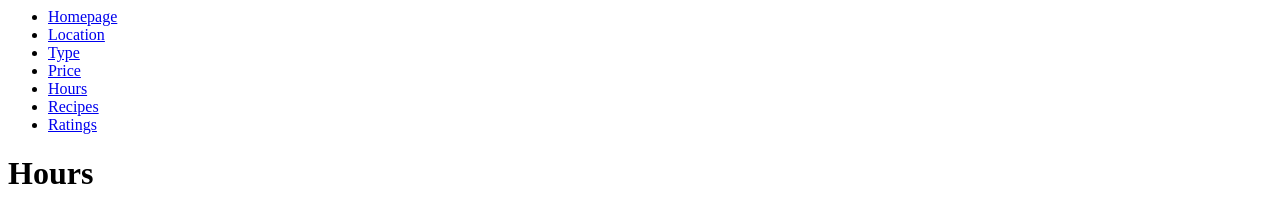
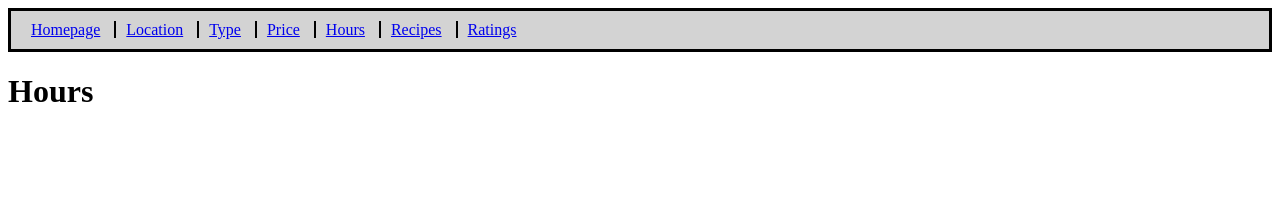
Before and after one commit to SNicoleB/IST-256-Proj, a plain HTML site: page IST Group Proj/hours.html in a window 1280 px wide. Drawn offline with Linux system fonts and the light colour scheme.

Commit message:
Added css styles and links to the stylesheet on each page

```diff
--- a/IST Group Proj/hours.html
+++ b/IST Group Proj/hours.html
@@ -1,4 +1,5 @@
 <html>
+<link href="styles/group_proj.css" type="text/css" rel="stylesheet"/>
 <nav class="navbar">
 
   <!-- Links -->
--- a/IST Group Proj/styles/group_proj.css
+++ b/IST Group Proj/styles/group_proj.css
@@ -1 +1,26 @@
-Hello
+ul {
+	list-style-type: none;
+	margin: 0;
+	padding: 10px;
+	background-color:lightgrey;
+	border-style:solid;
+}
+
+li {
+	display: inline;
+	border-right: 2px solid black;
+}
+
+li a:hover {
+	background-color:black;
+	color:white;
+}
+
+li:last-child {
+	border-right: none;
+}
+
+a {
+	background-color: lightgrey;
+	padding: 10px;
+}
```
Also changed, not shown: IST Group Proj/byLocation.html (+1 -0 lines), IST Group Proj/byType.html (+1 -0 lines), IST Group Proj/cheapest.html (+1 -0 lines), IST Group Proj/recipes.html (+1 -0 lines), IST Group Proj/topRated.html (+1 -0 lines).
